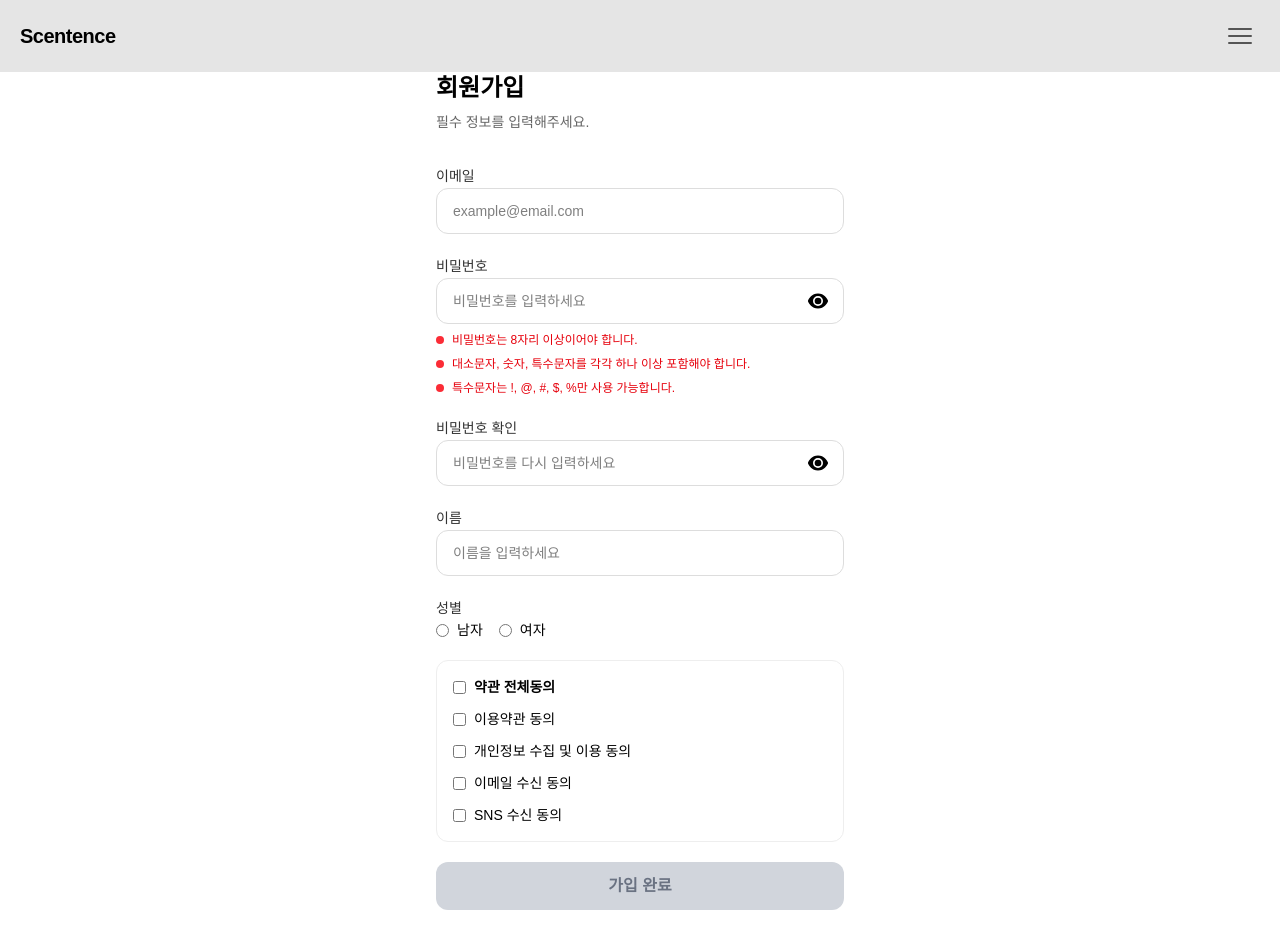
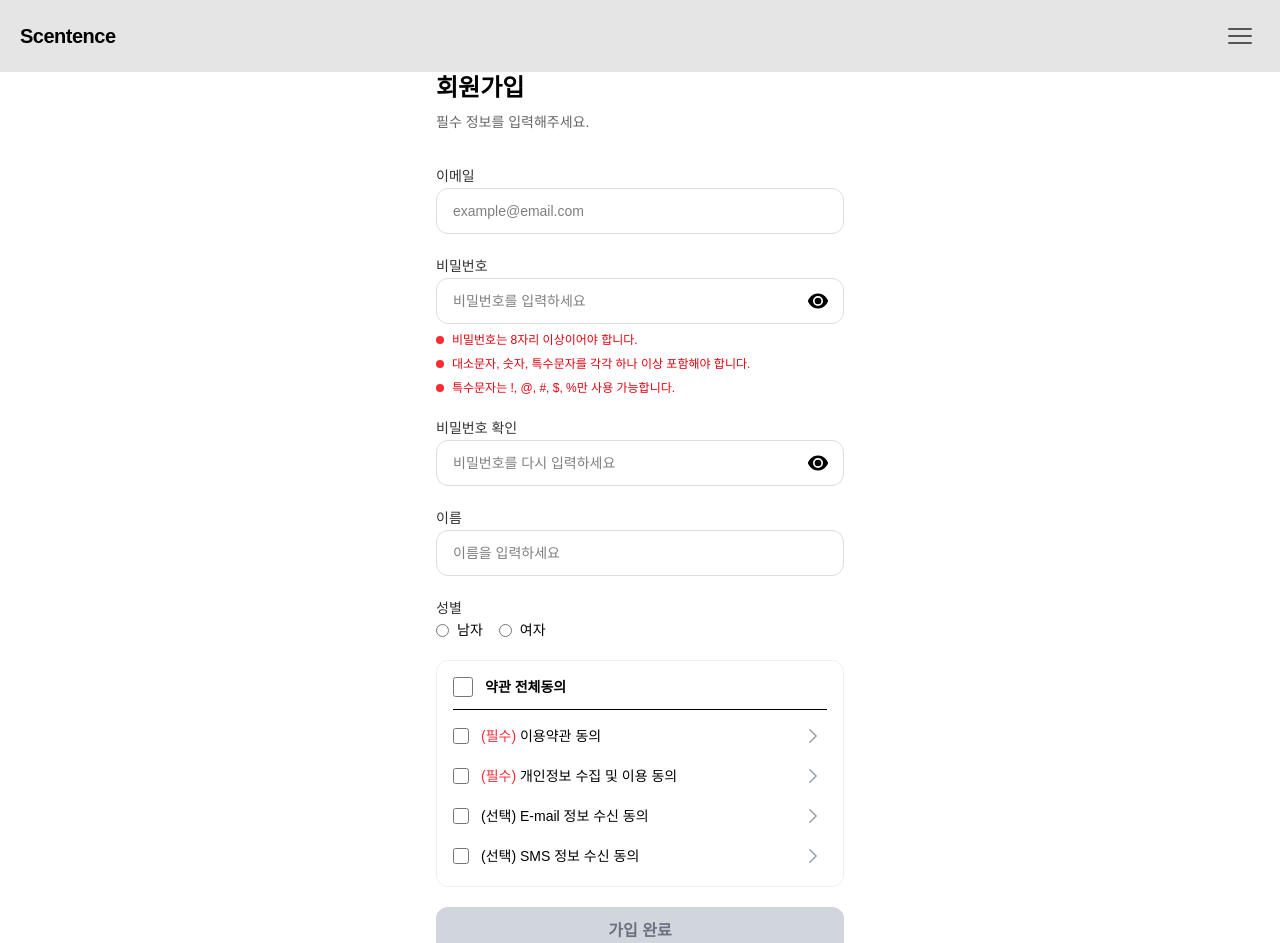
Before and after one commit to Scentence/Scentence_aws_test, a Next.js app in the folder frontend/: page /signup in a window 1280 px wide. Shown: the top 943 px of the page. Built offline with nearby package versions, Linux system fonts and the light colour scheme; no server answers.

Commit message:
feat/이용약관 동의

```diff
--- a/frontend/app/login/page.tsx
+++ b/frontend/app/login/page.tsx
@@ -169,7 +169,7 @@ export default function LoginPage() {
           </button>
 
           <div className="text-sm text-center text-[#666]">
-            계정이 없으신가요?{" "}
+            Scentence가 처음이신가요?{" "}
             <Link href="/signup" className="font-semibold text-black hover:underline">
               가입하기
             </Link>
--- a/frontend/app/signup/page.tsx
+++ b/frontend/app/signup/page.tsx
@@ -4,6 +4,74 @@ import { FormEvent, useMemo, useState } from "react";
 import Link from "next/link";
 import Sidebar from "@/components/common/sidebar";
 import { useRouter } from "next/navigation";
+
+const AgreementPopup = ({ title, content, onAgree, onClose }: { title: string; content: string; onAgree: () => void; onClose: () => void; }) => (
+  <div className="fixed inset-0 z-[100] flex items-center justify-center bg-black/60 p-4" onClick={onClose}>
+    <div className="flex max-h-[80vh] w-full max-w-lg flex-col rounded-xl bg-white" onClick={e => e.stopPropagation()}>
+      <div className="border-b p-6">
+          <h3 className="text-xl font-bold">{title}</h3>
+      </div>
+      <div className="overflow-y-auto p-6 text-sm text-gray-700">
+        <pre className="font-sans whitespace-pre-wrap">{content}</pre>
+      </div>
+      <div className="mt-auto border-t p-6">
+          <button
+            onClick={() => {
+              onAgree();
+              onClose();
+            }}
+            className="w-full rounded-lg bg-black py-3 font-bold text-white transition hover:opacity-90"
+          >
+            상기 내용을 숙지하였으며 이에 동의합니다.
+          </button>
+      </div>
+    </div>
+  </div>
+);
+
+// 약관 내용 정의 (향후 실제 내용으로 교체 필요)
+const TERMS_CONTENT = `
+제1조 (목적)
+이 약관은 Scentence(이하 "회사")가 제공하는 Scentence 서비스 및 관련 제반 서비스(이하 "서비스")의 이용과 관련하여 회사와 회원과의 권리, 의무 및 책임사항, 기타 필요한 사항을 규정함을 목적으로 합니다.
+
+제2조 (정의)
+이 약관에서 사용하는 용어의 정의는 다음과 같습니다.
+1. "서비스"라 함은 구현되는 단말기(PC, TV, 휴대형단말기 등의 각종 유무선 장치를 포함)와 상관없이 "회원"이 이용할 수 있는 Scentence 및 관련 제반 서비스를 의미합니다.
+2. "회원"이라 함은 회사의 "서비스"에 접속하여 이 약관에 따라 "회사"와 이용계약을 체결하고 "회사"가 제공하는 "서비스"를 이용하는 고객을 말합니다.
+
+(이하 약관의 상세 내용은 여기에 추가해주세요.)
+`;
+
+const PRIVACY_CONTENT = `
+Scentence(이하 "회사")는 개인정보보호법, 정보통신망 이용촉진 및 정보보호 등에 관한 법률 등 관련 법령상의 개인정보보호 규정을 준수하며, 관련 법령에 의거한 개인정보처리방침을 정하여 이용자 권익 보호에 최선을 다하고 있습니다.
+
+1. 수집하는 개인정보의 항목
+회사는 회원가입, 원활한 고객상담, 각종 서비스의 제공을 위해 아래와 같은 최소한의 개인정보를 필수항목으로 수집하고 있습니다.
+- 필수항목 : 이메일, 비밀번호, 이름, 성별
+- 선택항목 : 마케팅 정보 수신 동의(이메일, SMS)
+
+2. 개인정보의 수집 및 이용목적
+회사는 수집한 개인정보를 다음의 목적을 위해 활용합니다.
+- 서비스 제공에 관한 계약 이행 및 서비스 제공에 따른 요금정산
+- 회원 관리
+- 신규 서비스 개발 및 마케팅, 광고에의 활용
+
+(이하 개인정보 처리방침의 상세 내용은 여기에 추가해주세요.)
+`;
+
+const EMAIL_AGREEMENT_CONTENT = `
+Scentence에서 제공하는 이벤트, 신규 서비스, 프로모션 등 다양한 마케팅 정보를 이메일로 받아보실 수 있습니다.
+
+- 수신 동의 철회: 동의하신 이후라도 언제든지 '마이페이지 > 회원정보 수정'에서 수신 거부로 변경하실 수 있습니다.
+- 수신 동의를 거부하시더라도, 회원가입, 거래정보 등과 관련된 주요 정책 및 공지사항은 발송될 수 있습니다.
+`;
+
+const SNS_AGREEMENT_CONTENT = `
+Scentence에서 제공하는 이벤트, 신규 서비스, 프로모션 등 다양한 마케팅 정보를 SMS(문자메시지) 또는 카카오톡 알림톡으로 받아보실 수 있습니다.
+
+- 수신 동의 철회: 동의하신 이후라도 언제든지 '마이페이지 > 회원정보 수정'에서 수신 거부로 변경하실 수 있습니다.
+- 수신 동의를 거부하시더라도, 회원가입, 거래정보 등과 관련된 주요 정책 및 공지사항은 발송될 수 있습니다.
+`;
 
 export default function SignupPage() {
   const router = useRouter();
@@ -22,6 +90,7 @@ export default function SignupPage() {
   const [hasTypedConfirm, setHasTypedConfirm] = useState(false);
   const [submitMessage, setSubmitMessage] = useState<string | null>(null);
   const [isSubmitting, setIsSubmitting] = useState(false);
+  const [popupContent, setPopupContent] = useState<{ title: string; content: string; onAgree: () => void } | null>(null);
   const apiBaseUrl = process.env.NEXT_PUBLIC_API_URL || "";
 
   const allAgree = termsAgree && privacyAgree && emailAlarmAgree && snsAlarmAgree;
@@ -39,6 +108,18 @@ export default function SignupPage() {
 
   const handlePrivacyChange = (checked: boolean) => {
     setPrivacyAgree(checked);
+  };
+
+  const agreementDetails = useMemo(() => ({
+    terms: { title: '이용약관 동의', content: TERMS_CONTENT, onAgree: () => setTermsAgree(true) },
+    privacy: { title: '개인정보 수집 및 이용 동의', content: PRIVACY_CONTENT, onAgree: () => setPrivacyAgree(true) },
+    email: { title: 'E-mail 정보 수신 동의', content: EMAIL_AGREEMENT_CONTENT, onAgree: () => setEmailAlarmAgree(true) },
+    sns: { title: 'SMS 정보 수신 동의', content: SNS_AGREEMENT_CONTENT, onAgree: () => setSnsAlarmAgree(true) },
+  // eslint-disable-next-line react-hooks/exhaustive-deps
+  }), []);
+
+  const handleShowPopup = (type: keyof typeof agreementDetails) => {
+    setPopupContent(agreementDetails[type]);
   };
 
   const passwordRules = useMemo(() => {
@@ -129,6 +210,15 @@ export default function SignupPage() {
         <div
           className="fixed inset-0 bg-black/50 z-40 md:hidden"
           onClick={() => setIsSidebarOpen(false)}
+        />
+      )}
+
+      {popupContent && (
+        <AgreementPopup
+            title={popupContent.title}
+            content={popupContent.content}
+            onAgree={popupContent.onAgree}
+            onClose={() => setPopupContent(null)}
         />
       )}
 
@@ -282,52 +372,83 @@ export default function SignupPage() {
             </div>
           </div>
 
-          <div className="space-y-3 rounded-xl border border-[#EEE] p-4">
-            <label className="flex items-center gap-2 text-sm font-semibold">
+          <div className="rounded-xl border border-[#EEE] p-4">
+            <label className="flex items-center gap-3 text-sm font-semibold">
               <input
                 type="checkbox"
-                className="accent-black"
+                className="accent-black h-5 w-5"
                 checked={allAgree}
                 onChange={(event) => handleAllAgreeChange(event.target.checked)}
               />
               약관 전체동의
             </label>
-            <label className="flex items-center gap-2 text-sm">
+            <hr className="my-3" />
+            <div className="space-y-3">
+              <div className="flex items-center justify-between">
+                <label className="flex cursor-pointer items-center gap-3 text-sm">
                   <input
                     type="checkbox"
-                className="accent-black"
+                    className="accent-black h-4 w-4"
                     checked={termsAgree}
                     onChange={(event) => handleTermsChange(event.target.checked)}
                   />
-              이용약관 동의
+                  <span><span className="text-red-500">(필수)</span> 이용약관 동의</span>
                 </label>
-            <label className="flex items-center gap-2 text-sm">
+                <button type="button" onClick={() => handleShowPopup('terms')} className="p-1 transition-transform hover:scale-125">
+                  <svg xmlns="http://www.w3.org/2000/svg" fill="none" viewBox="0 0 24 24" strokeWidth={2} stroke="currentColor" className="h-5 w-5 text-gray-400">
+                    <path strokeLinecap="round" strokeLinejoin="round" d="M8.25 4.5l7.5 7.5-7.5 7.5" />
+                  </svg>
+                </button>
+              </div>
+              <div className="flex items-center justify-between">
+                <label className="flex cursor-pointer items-center gap-3 text-sm">
                   <input
                     type="checkbox"
-                className="accent-black"
+                    className="accent-black h-4 w-4"
                     checked={privacyAgree}
                     onChange={(event) => handlePrivacyChange(event.target.checked)}
                   />
-              개인정보 수집 및 이용 동의
+                  <span><span className="text-red-500">(필수)</span> 개인정보 수집 및 이용 동의</span>
                 </label>
-            <label className="flex items-center gap-2 text-sm">
+                <button type="button" onClick={() => handleShowPopup('privacy')} className="p-1 transition-transform hover:scale-125">
+                  <svg xmlns="http://www.w3.org/2000/svg" fill="none" viewBox="0 0 24 24" strokeWidth={2} stroke="currentColor" className="h-5 w-5 text-gray-400">
+                    <path strokeLinecap="round" strokeLinejoin="round" d="M8.25 4.5l7.5 7.5-7.5 7.5" />
+                  </svg>
+                </button>
+              </div>
+              <div className="flex items-center justify-between">
+                <label className="flex cursor-pointer items-center gap-3 text-sm">
                   <input
                     type="checkbox"
-                className="accent-black"
+                    className="accent-black h-4 w-4"
                     checked={emailAlarmAgree}
                     onChange={(event) => setEmailAlarmAgree(event.target.checked)}
                   />
-              이메일 수신 동의
+                  <span>(선택) E-mail 정보 수신 동의</span>
                 </label>
-            <label className="flex items-center gap-2 text-sm">
+                <button type="button" onClick={() => handleShowPopup('email')} className="p-1 transition-transform hover:scale-125">
+                  <svg xmlns="http://www.w3.org/2000/svg" fill="none" viewBox="0 0 24 24" strokeWidth={2} stroke="currentColor" className="h-5 w-5 text-gray-400">
+                    <path strokeLinecap="round" strokeLinejoin="round" d="M8.25 4.5l7.5 7.5-7.5 7.5" />
+                  </svg>
+                </button>
+              </div>
+              <div className="flex items-center justify-between">
+                <label className="flex cursor-pointer items-center gap-3 text-sm">
                   <input
                     type="checkbox"
-                className="accent-black"
+                    className="accent-black h-4 w-4"
                     checked={snsAlarmAgree}
                     onChange={(event) => setSnsAlarmAgree(event.target.checked)}
                   />
-              SNS 수신 동의
+                  <span>(선택) SMS 정보 수신 동의</span>
                 </label>
+                <button type="button" onClick={() => handleShowPopup('sns')} className="p-1 transition-transform hover:scale-125">
+                  <svg xmlns="http://www.w3.org/2000/svg" fill="none" viewBox="0 0 24 24" strokeWidth={2} stroke="currentColor" className="h-5 w-5 text-gray-400">
+                    <path strokeLinecap="round" strokeLinejoin="round" d="M8.25 4.5l7.5 7.5-7.5 7.5" />
+                  </svg>
+                </button>
+              </div>
+            </div>
           </div>
 
           {submitMessage && (
```
Also changed, not shown: frontend/public/arrow.svg (added). Lines whose indentation alone changed are shown as unchanged.
